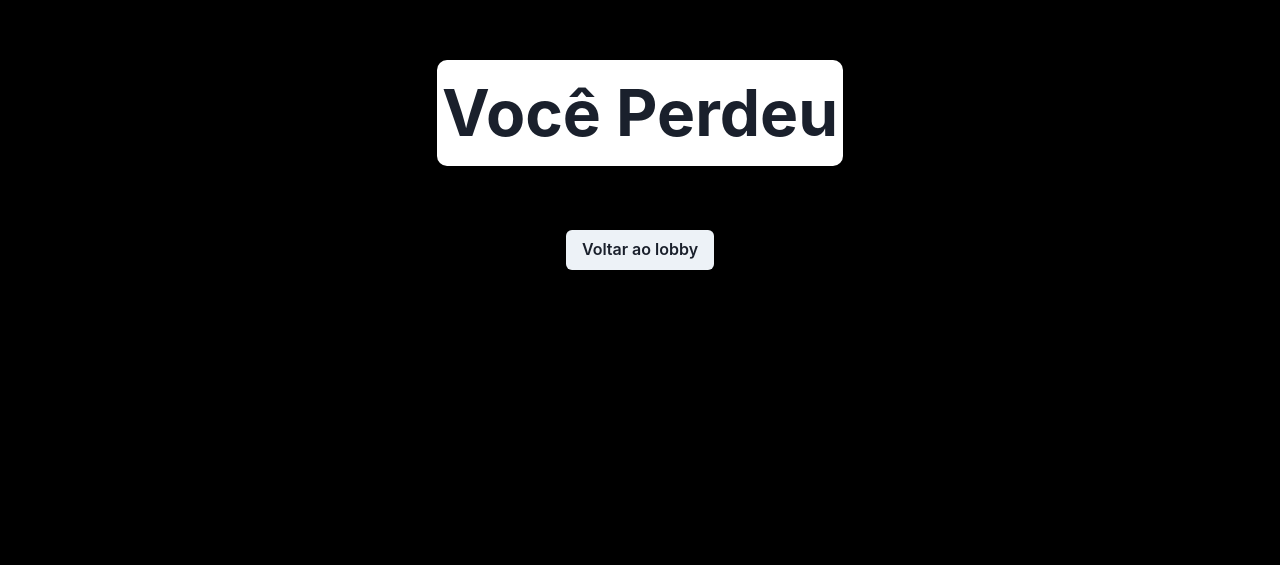
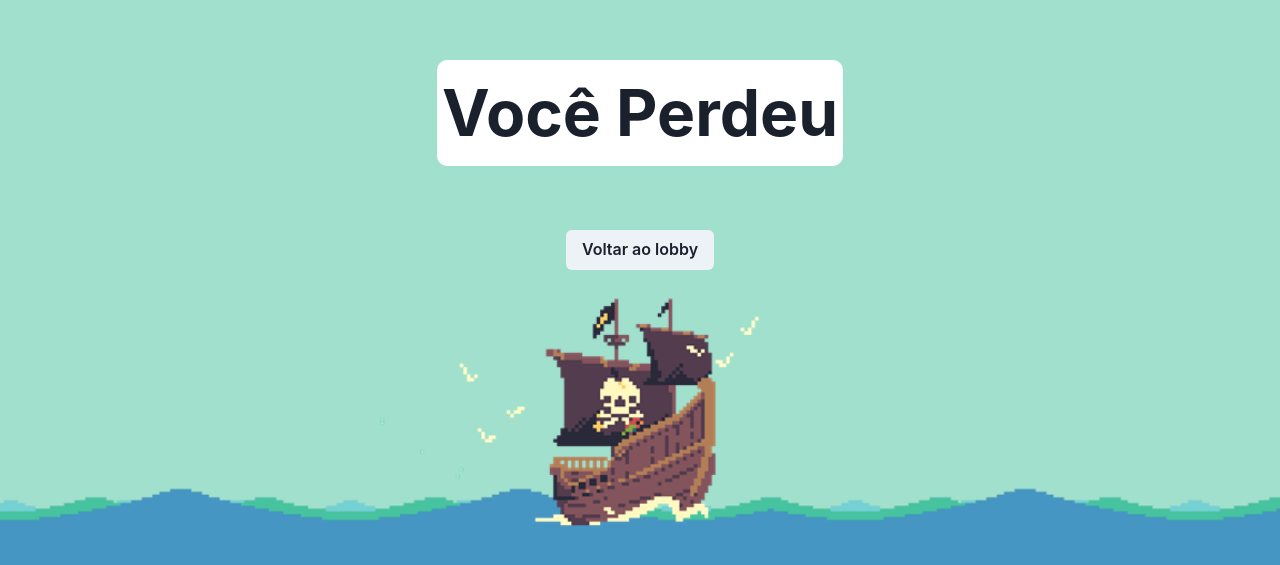
Before and after one commit to Emerson-Valentim/naval-combat-interface, a React (Create React App) app: page /end in a window 1280 px wide. Shown: the part 235-800 px from the top of the page. Built offline with nearby package versions, Linux system fonts and the light colour scheme; no server answers; sample sign-in values are in the browser's storage.

Commit message:
feat: add music on start and background positions

```diff
--- a/src/pages/GameOver/index.tsx
+++ b/src/pages/GameOver/index.tsx
@@ -10,7 +10,13 @@ const GameOver: React.FC = () => {
   const { state } = useLocation() as { state: { winner: boolean } };
 
   return (
-    <Styled.Container>
+    <Styled.Container
+      width="100vw"
+      backgroundImage="/room.png"
+      backgroundRepeat="no-repeat"
+      backgroundSize="cover"
+      backgroundPosition="center"
+    >
       <Styled.Title>
         {state?.winner ? "Você venceu" : "Você Perdeu"}
       </Styled.Title>
--- a/src/pages/GameOver/styled.ts
+++ b/src/pages/GameOver/styled.ts
@@ -1,15 +1,15 @@
+import { Container as CContainer } from "@chakra-ui/react";
 import styled from "styled-components";
 
-const Container = styled.div`
-  background-color: black;
+const Container = styled(CContainer)`
   display: flex;
   flex-direction: column;
 
   align-items: center;
   justify-content: center;
 
-  width: 100vw;
   height: 100vh;
+  max-width: 100vw !important;
 `;
 
 const Title = styled.div`
--- a/src/pages/Room/components/DoneBoard/index.tsx
+++ b/src/pages/Room/components/DoneBoard/index.tsx
@@ -1,6 +1,6 @@
 import { useMutation } from "@apollo/client";
 import { gql } from "apollo-boost";
-import React from "react";
+import React, { useEffect } from "react";
 
 import Tiles from "../Tiles";
 
--- a/src/pages/Room/components/Tiles/styled.ts
+++ b/src/pages/Room/components/Tiles/styled.ts
@@ -22,8 +22,8 @@ const Tile = styled.div<{
   size: number;
   disabled?: boolean;
 }>`
-  height: ${({ size }) => size * 30}px;
-  width: ${({ size }) => size * 30}px;
+  height: ${({ size }) => size * window.innerHeight * 0.03}px;
+  width: ${({ size }) => size * window.innerHeight * 0.03}px;
   padding: 2px;
   margin: 1px;
 
--- a/src/pages/Room/components/UserInfo/styled.ts
+++ b/src/pages/Room/components/UserInfo/styled.ts
@@ -15,7 +15,7 @@ const Container = styled.div`
 
   img {
     width: fit-content;
-    height: 250px;
+    height: ${window.innerHeight * 0.25}px;
   }
 `;
 
--- a/src/pages/Room/index.tsx
+++ b/src/pages/Room/index.tsx
@@ -56,6 +56,7 @@ const Room: React.FC = () => {
   const navigate = useNavigate();
 
   const skinAudioRef = React.createRef<any>();
+  const gameMusicRef = React.createRef<any>();
 
   const { socket } = useContext(SocketContext);
   const { setLoading: setFullscreenLoading } = useContext(
@@ -84,6 +85,16 @@ const Room: React.FC = () => {
         },
       },
     });
+
+  useEffect(() => {
+    if (gameMusicRef.current) {
+      gameMusicRef.current.play();
+    }
+
+    return () => {
+      gameMusicRef.current?.stop();
+    };
+  }, [gameMusicRef]);
 
   useEffect(() => {
     socket.on(
@@ -178,7 +189,13 @@ const Room: React.FC = () => {
 
   return params.roomId ? (
     getRoomData && user ? (
-      <Styled.RoomBox>
+      <Styled.RoomBox
+        backgroundImage="/room.png"
+        backgroundRepeat="no-repeat"
+        backgroundSize="cover"
+        backgroundPosition="center"
+      >
+        <audio src="/music.mp3" ref={gameMusicRef} loop />
         <audio
           src={
             scored
@@ -189,12 +206,7 @@ const Room: React.FC = () => {
           }
           ref={skinAudioRef}
         />
-        <Styled.Room
-          height="100%"
-          backgroundImage="/room.png"
-          backgroundRepeat="no-repeat"
-          backgroundSize="cover"
-        >
+        <Styled.Room height="100%">
           <Styled.FirstColumn>
             <UserInfo userId={user.id} />
             <UserBoard board={getRoomData.getRoom.board} />
```
Also changed, not shown: 1 other file (tests, documents, lock files or other folders).
